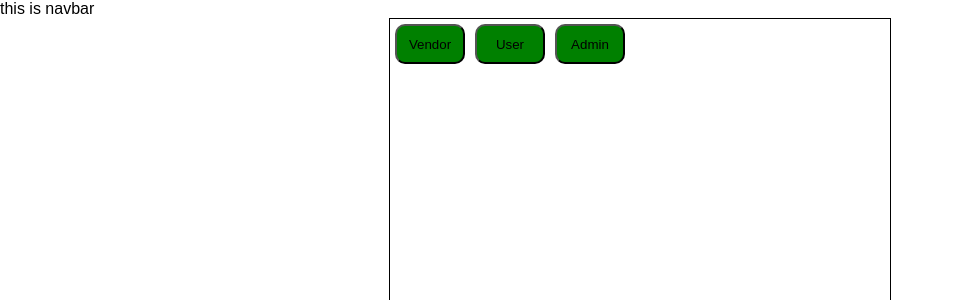
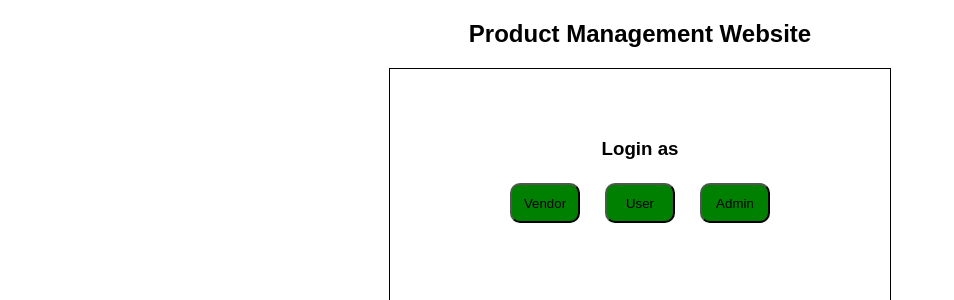
Before and after one commit to Sweta8587/acxiomAssignment, a React (Create React App) app in the folder libmang/: page / in a window 1280 px wide. Shown: the top 300 px of the page, without its empty margins (0-954 px from the left). Built offline with nearby package versions, Linux system fonts and the light colour scheme.

Commit message:
made some design changes

```diff
--- a/libmang/src/components/Home/Homepage.js
+++ b/libmang/src/components/Home/Homepage.js
@@ -8,7 +8,7 @@ const Homepage=()=>{
     return(
         <>
         <div className={homeStyles.loginArea}>
-
+            <div><center><h3>Login as</h3></center></div>
             <NavLink to="/logAsVendor" >
             <button className={homeStyles.logbutton}>Vendor</button>
             </NavLink>
--- a/libmang/src/components/Home/Homepage.module.css
+++ b/libmang/src/components/Home/Homepage.module.css
@@ -1,8 +1,11 @@
 .loginArea{
-    height:500px;
-    width:500px;
-    border: 1px solid black;
-    margin: auto;
+  height:100px;
+  width:300px;
+  border: 1px solid black;
+  margin: auto;
+  margin-top: 15px;
+    padding: 100px;
+    padding-top: 50px;
 }
 
 
@@ -12,4 +15,5 @@
   background-color: green;
   margin: 5px;
   border-radius: 10px;
+  margin-left: 20px;
 }
--- a/libmang/src/components/Logins/Vendor/VendorLogin.module.css
+++ b/libmang/src/components/Logins/Vendor/VendorLogin.module.css
@@ -1,4 +1,5 @@
 .inparea{
+    padding: 20px;
     margin:auto;
     height: 350px;
     width: 750px;
--- a/libmang/src/components/Navbar/Navbar.js
+++ b/libmang/src/components/Navbar/Navbar.js
@@ -6,7 +6,12 @@ const Navbar=()=>{
 
     return(
         <>
-        <div>this is navbar</div>
+        <div>
+        <center><b><h2>Product Management Website</h2></b></center>
+
+
+
+        </div>
         </>
     );
 };
```
Also changed, not shown: libmang/src/components/Logins/Vendor/VendorLogin.js.
